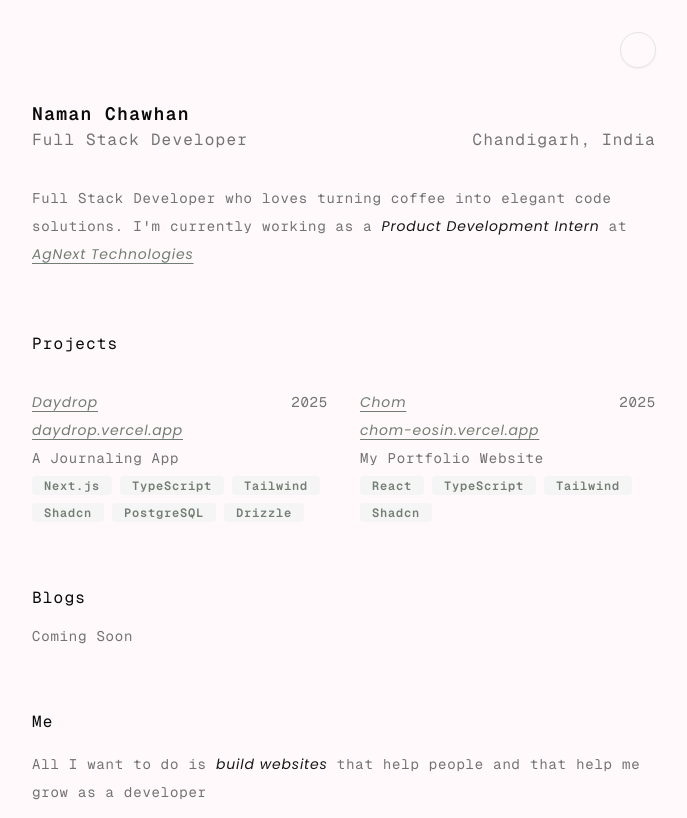
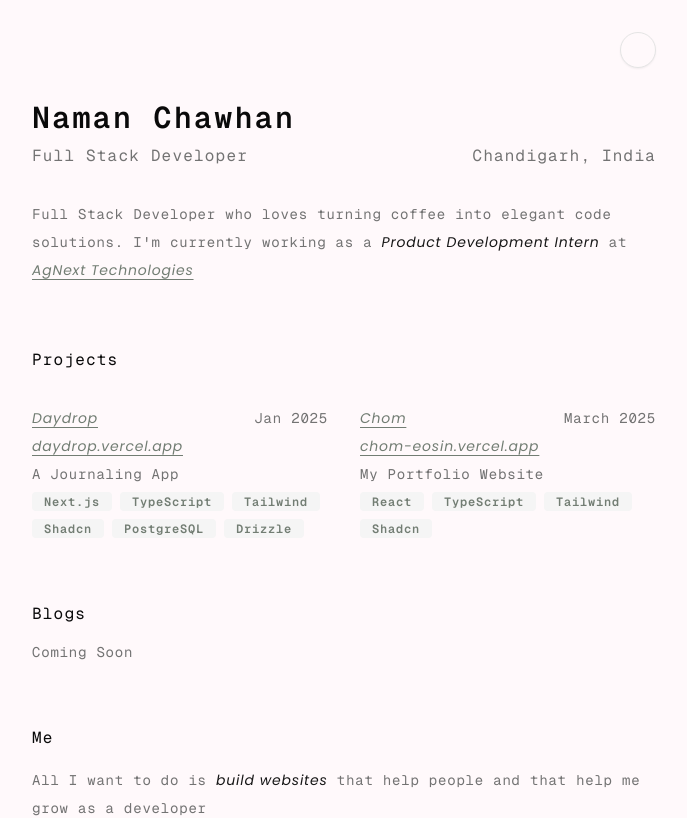
Before and after one commit to namannc13/chom, a React (Vite) app: page / in a window 1280 px wide. Shown: the top 818 px of the page, without its empty margins (296-983 px from the left). Built offline with nearby package versions, Linux system fonts and the light colour scheme; a web font is replaced by a local one.

Commit message:
Changed font and more

```diff
--- a/src/App.tsx
+++ b/src/App.tsx
@@ -1,7 +1,6 @@
 import { Clock } from "./components/clock";
 import { ThemeProvider } from "./components/theme_provider";
 import { ModeToggle } from "./components/mode_toggle";
-import { Heart } from "lucide-react";
 import Section from "./components/section";
 import Link from "./components/link";
 import Highlight from "./components/highlight";
@@ -22,9 +21,9 @@ function Navbar() {
 function TopSection() {
   return (
     <div className="flex flex-col gap-8">
-      <div className="flex flex-col">
-        <Heading className="text-lg font-semibold">Naman Chawhan</Heading>
-        <div className="flex justify-between">
+      <div className="flex flex-col gap-2">
+        <Heading className="text-3xl font-semibold">Naman Chawhan</Heading>
+        <div className="flex flex-col md:flex-row justify-between">
           <Heading className="text-muted-foreground ">
             Full Stack Developer
           </Heading>
--- a/src/data/projects.ts
+++ b/src/data/projects.ts
@@ -32,7 +32,7 @@ export const projects = [
         name: "Drizzle",
       },
     ],
-    year: "2025",
+    year: "Jan 2025",
   },
   {
     id: 2,
@@ -59,6 +59,6 @@ export const projects = [
         name: "Shadcn",
       },
     ],
-    year: "2025",
+    year: "March 2025",
   },
 ];
```
